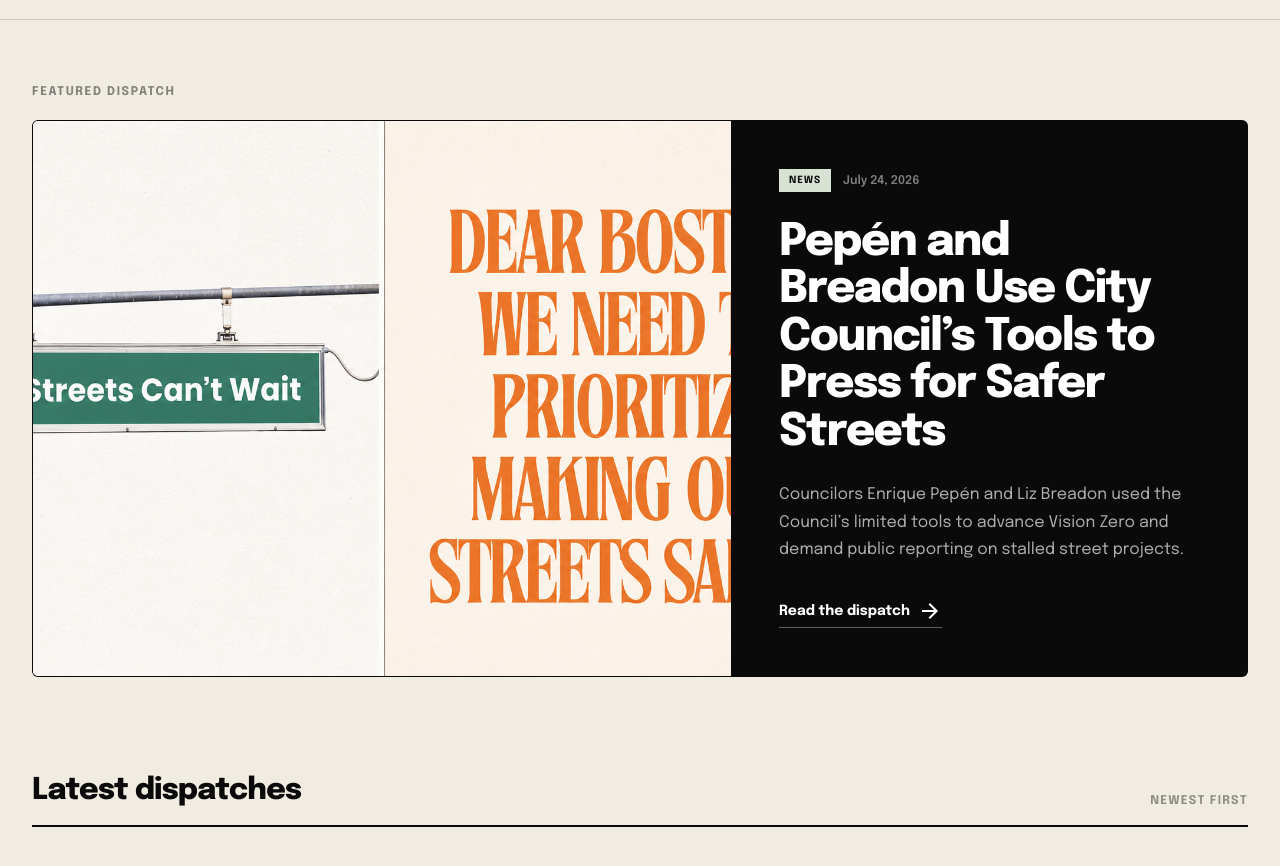
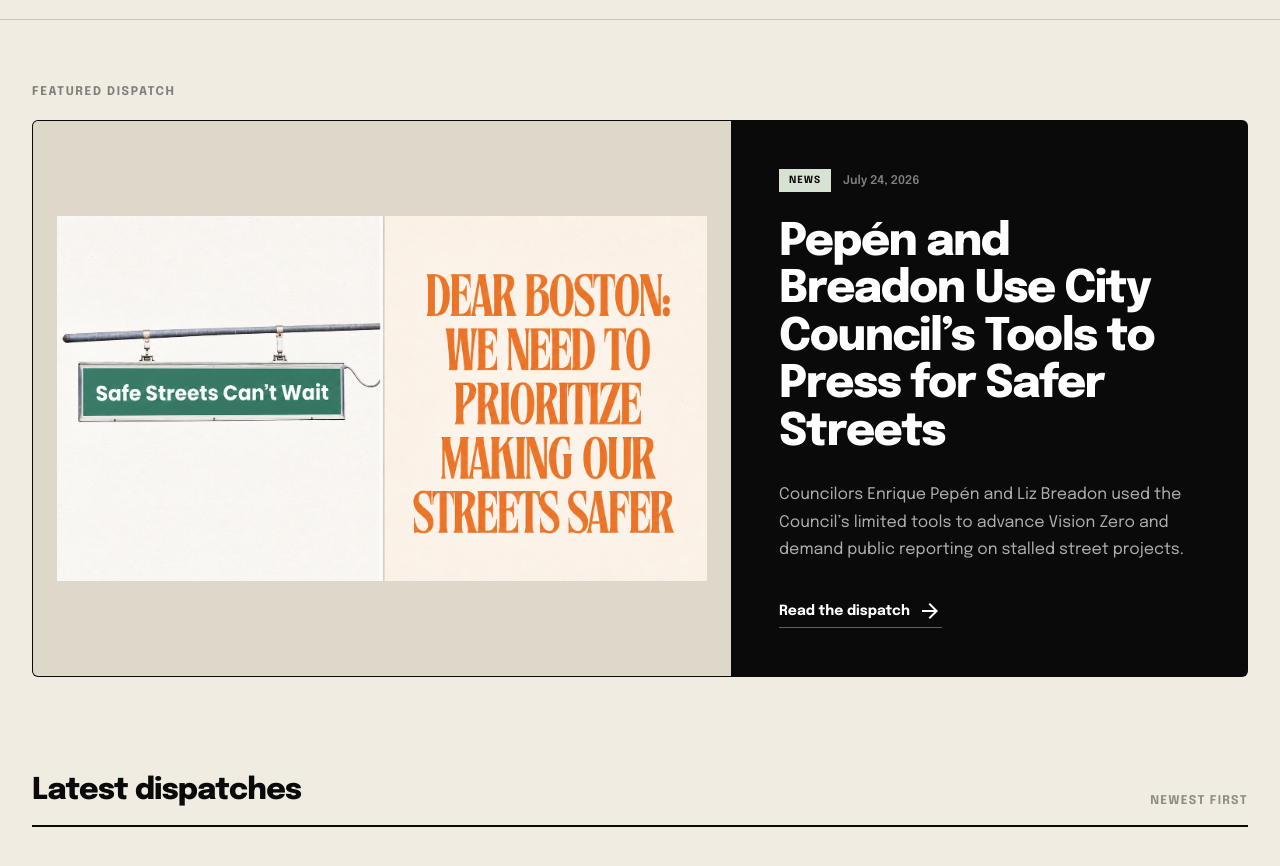
Before and after one commit to benjaminsiegel/bostonbetterstreets, a Next.js app: page /updates in a window 1280 px wide. Shown: the part 380-1246 px from the top of the page. Built offline with nearby package versions, Linux system fonts and the light colour scheme.

Commit message:
Show Pepen update artwork without cropping

```diff
--- a/content/updates/pepen-breadon-city-council-tools-safer-streets.md
+++ b/content/updates/pepen-breadon-city-council-tools-safer-streets.md
@@ -7,6 +7,7 @@
 excerpt: "Councilors Enrique Pepén and Liz Breadon used the Council’s limited tools to advance Vision Zero and demand public reporting on stalled street projects."
 image: /images/pepen-breadon-safe-streets.png
 imageAlt: "Safe Streets Can’t Wait sign beside a call for Boston to prioritize making its streets safer"
+imageFit: contain
 tags:
   - City Council
   - Vision Zero
--- a/src/app/page.tsx
+++ b/src/app/page.tsx
@@ -109,7 +109,11 @@
                         alt={update.imageAlt || update.title}
                         fill
                         sizes="(min-width: 768px) 33vw, 100vw"
-                        className="object-cover transition-transform duration-500 group-hover:scale-[1.025]"
+                        className={
+                          update.imageFit === "contain"
+                            ? "object-contain p-2 transition-opacity duration-300 group-hover:opacity-95"
+                            : "object-cover transition-transform duration-500 group-hover:scale-[1.025]"
+                        }
                       />
                     </div>
                   )}
--- a/src/app/updates/page.tsx
+++ b/src/app/updates/page.tsx
@@ -66,7 +66,11 @@
                   alt={featuredUpdate.imageAlt || featuredUpdate.title}
                   fill
                   sizes="(min-width: 1024px) 56vw, 100vw"
-                  className="object-cover transition-transform duration-700 group-hover:scale-[1.025]"
+                  className={
+                    featuredUpdate.imageFit === "contain"
+                      ? "object-contain p-4 transition-opacity duration-300 group-hover:opacity-95 sm:p-6"
+                      : "object-cover transition-transform duration-700 group-hover:scale-[1.025]"
+                  }
                   priority
                 />
               ) : (
@@ -159,7 +163,11 @@
                         alt={update.imageAlt || update.title}
                         fill
                         sizes="(min-width: 1024px) 300px, (min-width: 640px) 220px, 100vw"
-                        className="object-cover transition-transform duration-500 group-hover:scale-[1.035]"
+                        className={
+                          update.imageFit === "contain"
+                            ? "object-contain p-2 transition-opacity duration-300 group-hover:opacity-95"
+                            : "object-cover transition-transform duration-500 group-hover:scale-[1.035]"
+                        }
                       />
                     ) : (
                       <div className="absolute inset-0 flex items-end bg-[#d8e2d3] p-4 text-3xl font-black text-[#0a0a0a]/12">
--- a/src/lib/updates.ts
+++ b/src/lib/updates.ts
@@ -15,6 +15,7 @@
   author: string;
   image?: string;
   imageAlt?: string;
+  imageFit?: "cover" | "contain";
   relatedProjectId?: string;
   featured?: boolean;
   tags: string[];
@@ -35,6 +36,8 @@
       const date = data.date instanceof Date
         ? data.date.toISOString().split("T")[0]
         : String(data.date);
+      const imageFit: Update["imageFit"] =
+        data.imageFit === "contain" ? "contain" : "cover";
 
       return {
         id: data.slug,
@@ -47,6 +50,7 @@
         author: data.author,
         image: data.image,
         imageAlt: data.imageAlt,
+        imageFit,
         relatedProjectId: data.relatedProjectId,
         featured: data.featured,
         tags: data.tags || [],
```
